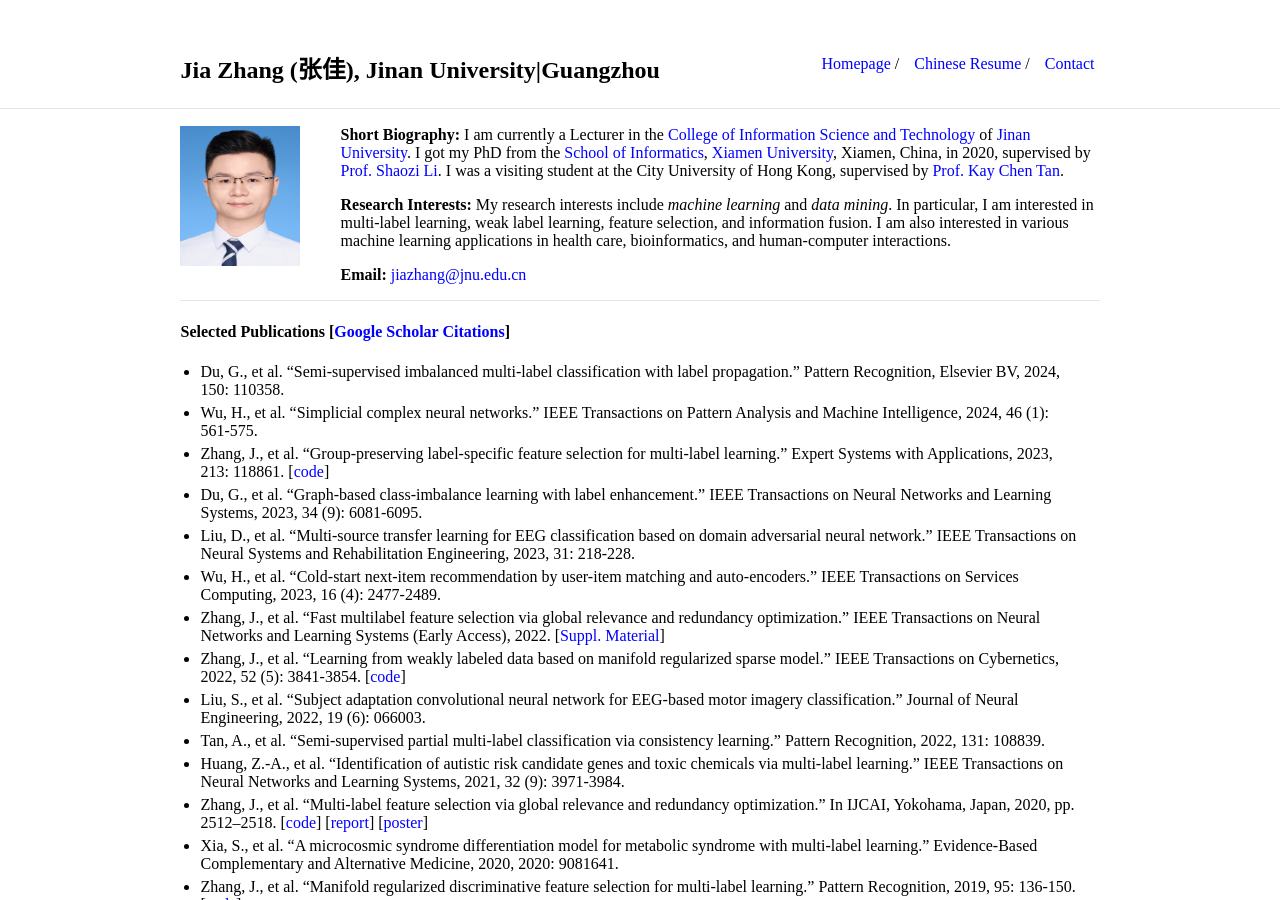
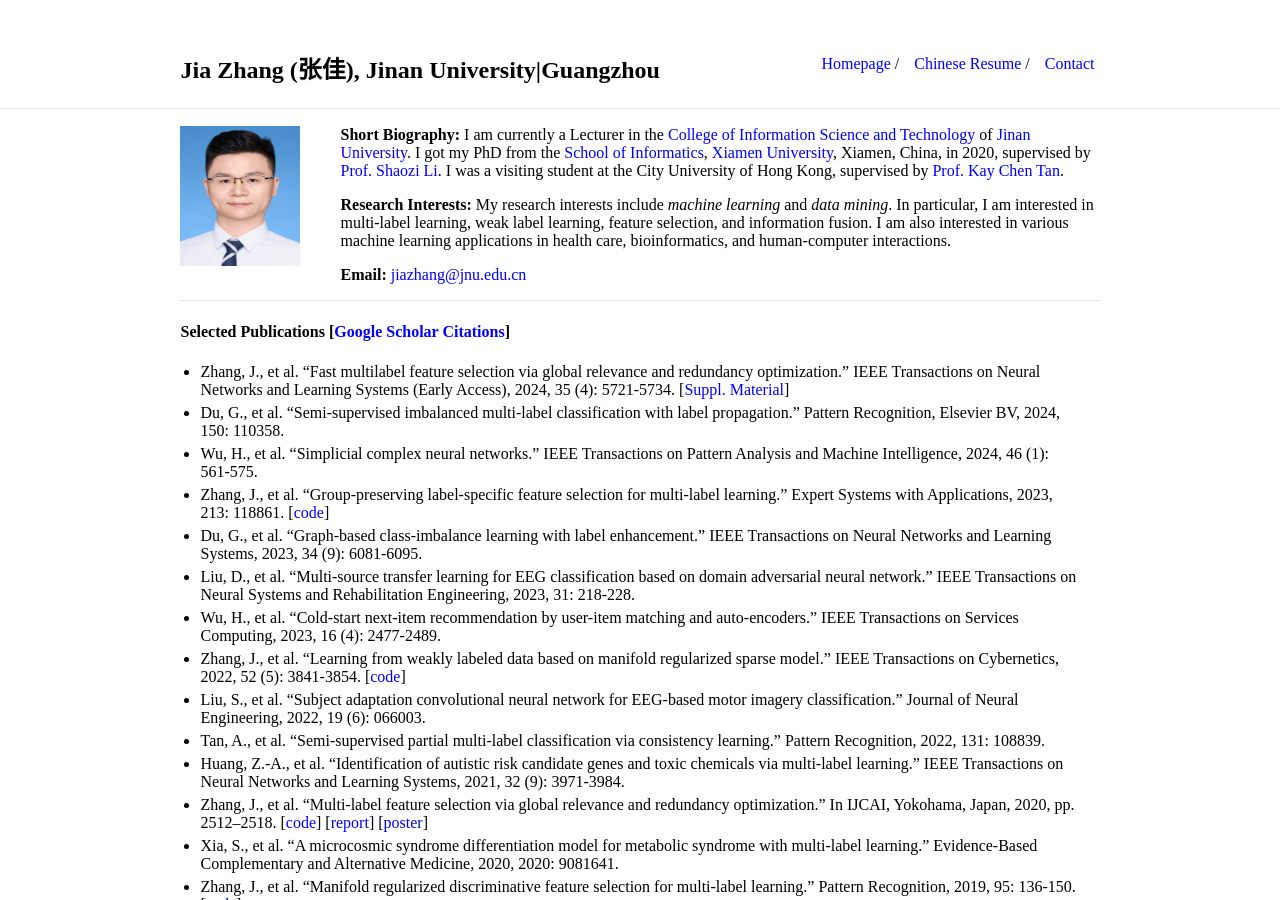
Before and after one commit to jiazhang-ml/jiazhang-ml.github.io, a Jekyll site: the page built from index.md, in a window 1280 px wide and 900 px high. Built offline with Jekyll 4.4.1, drawn with Linux system fonts in a browser that asks for light colours.

Commit message:
Update index.md

```diff
--- a/index.md
+++ b/index.md
@@ -15,13 +15,13 @@ layout: default
 
 #### Selected Publications [[Google Scholar Citations](https://scholar.google.com.hk/citations?user=yBaTk-gAAAAJ&hl=en)]
 
+* Zhang, J., et al. "Fast multilabel feature selection via global relevance and redundancy optimization." IEEE Transactions on Neural Networks and Learning Systems (Early Access), 2024, 35 (4): 5721-5734. [[Suppl. Material](SM-GRROfast.pdf)]
 * Du, G., et al. "Semi-supervised imbalanced multi-label classification with label propagation." Pattern Recognition, Elsevier BV, 2024, 150: 110358.
 * Wu, H., et al. "Simplicial complex neural networks." IEEE Transactions on Pattern Analysis and Machine Intelligence, 2024, 46 (1): 561-575.
 * Zhang, J., et al. "Group-preserving label-specific feature selection for multi-label learning." Expert Systems with Applications, 2023, 213: 118861. [[code](https://codeocean.com/capsule/1281687/tree/v1)]
 * Du, G., et al. "Graph-based class-imbalance learning with label enhancement." IEEE Transactions on Neural Networks and Learning Systems, 2023, 34 (9): 6081-6095.
 * Liu, D., et al. "Multi-source transfer learning for EEG classification based on domain adversarial neural network." IEEE Transactions on Neural Systems and Rehabilitation Engineering, 2023, 31: 218-228.
 * Wu, H., et al. "Cold-start next-item recommendation by user-item matching and auto-encoders." IEEE Transactions on Services Computing, 2023, 16 (4): 2477-2489.
-* Zhang, J., et al. "Fast multilabel feature selection via global relevance and redundancy optimization." IEEE Transactions on Neural Networks and Learning Systems (Early Access), 2022. [[Suppl. Material](SM-GRROfast.pdf)]
 * Zhang, J., et al. "Learning from weakly labeled data based on manifold regularized sparse model." IEEE Transactions on Cybernetics, 2022, 52 (5): 3841-3854. [[code](MSWL-master.zip)]
 * Liu, S., et al. "Subject adaptation convolutional neural network for EEG-based motor imagery classification." Journal of Neural Engineering, 2022, 19 (6): 066003.
 * Tan, A., et al. "Semi-supervised partial multi-label classification via consistency learning." Pattern Recognition, 2022, 131: 108839.
```
